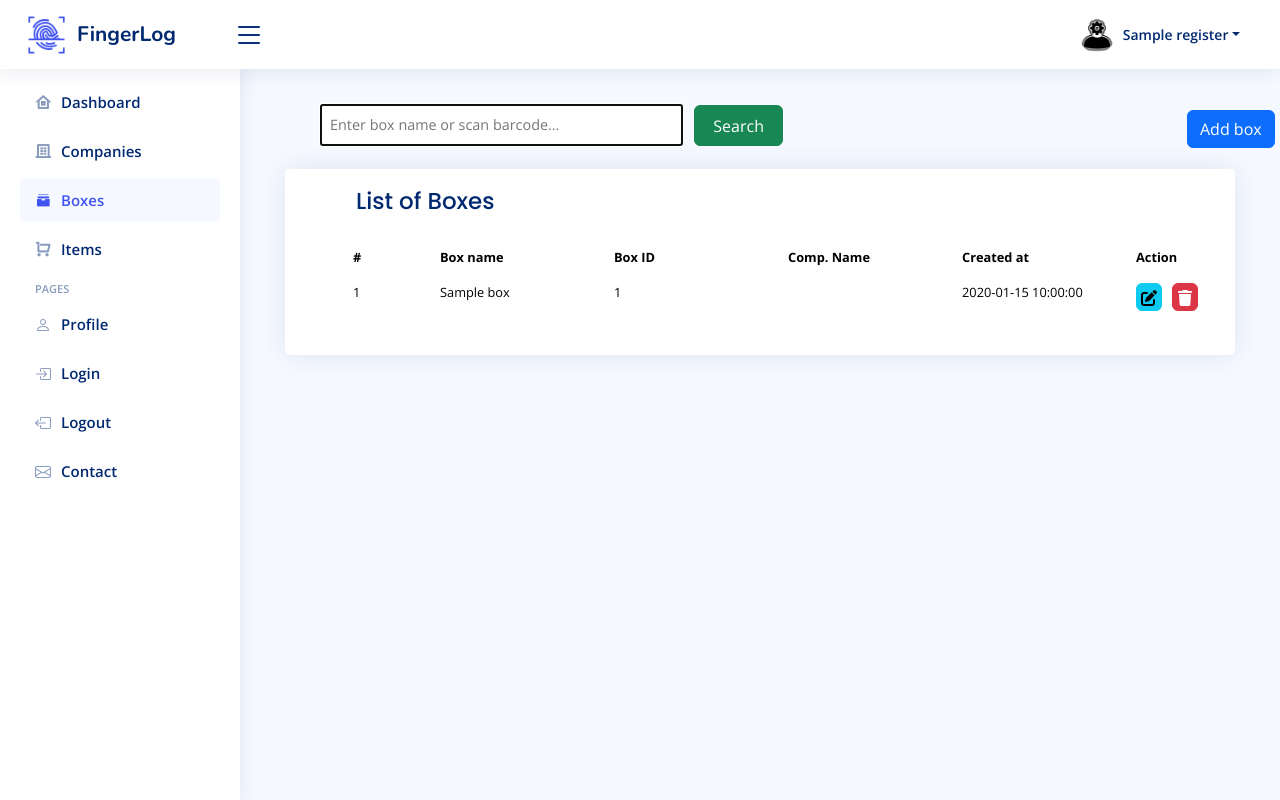
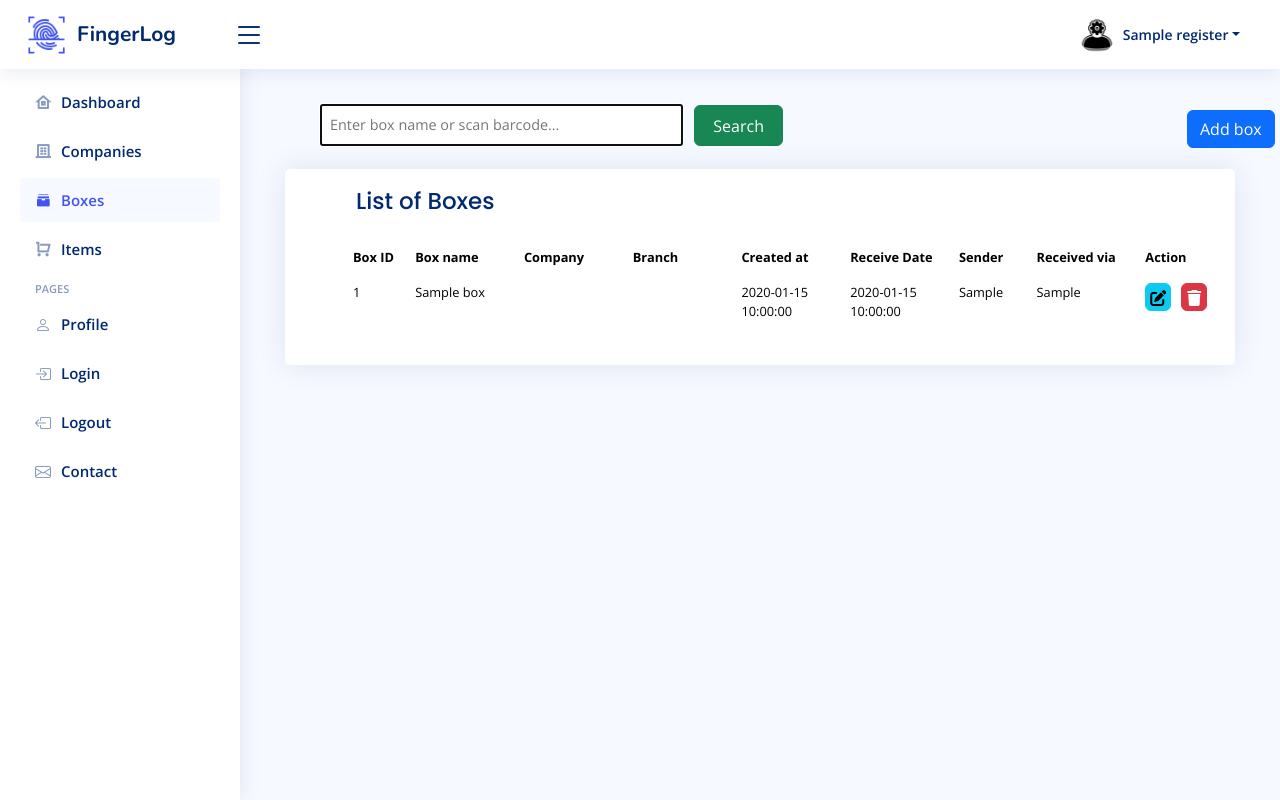
Before and after one commit to kamranzafar4343/NiceAdmin, a PHP site: page /box.php in a window 1280 px wide. Run offline with PHP 8.4, Linux system fonts and the light colour scheme; the visitor is signed in with stand-in values (Sample User, id 1); tables that the repository leaves empty or names only in its code hold one stand-in row (values such as "Sample post"); data that the repository does not hold is empty; some libraries are stand-ins or nearby versions; some web fonts are replaced.

Commit message:
Fix: "send message with formatting, add box column to the items table, changed some columns in box table"

```diff
--- a/box.php
+++ b/box.php
@@ -34,8 +34,6 @@ if (isset($_GET['query']) && !empty($_GET['query'])) {
     $sql = "SELECT * FROM box";
     $result = $conn->query($sql);
 }
-
-
 ?>
 
 <!DOCTYPE html>
@@ -531,13 +529,16 @@ if (isset($_GET['query']) && !empty($_GET['query'])) {
                         <table class="table table-borderless datatable mt-4" style="table-layout: fixed;">
                             <thead>
                                 <tr>
+                                    <th scope="col" style="width: 8%;">Box ID</th>
+                                    <th scope="col" style="width: 14%;">Box name</th>
+                                    <th scope="col" style="width: 14%;">Company</th>
+                                    <th scope="col" style="width: 14%;">Branch</th>
+                                    <!-- <th scope="col" style="width: 24%;">Company Name</th> -->
+                                    <th scope="col" style="width: 14%;">Created at</th>
+                                    <th scope="col" style="width: 14%;">Receive Date</th>
+                                    <th scope="col" style="width: 10%;">Sender</th>
+                                    <th scope="col" style="width: 14%;">Received via</th>
 
-                                    <th scope="col" style="width:10%;">#</th>
-                                    <th scope="col" style="width: 20%;">Box name</th>
-                                    <th scope="col" style="width: 20%;">Box ID</th>
-                                    <th scope="col" style="width: 20%;">Comp. Name</th>
-                                    <!-- <th scope="col" style="width: 24%;">Company Name</th> -->
-                                    <th scope="col" style="width: 20%;">Created at</th>
                                     <!-- <th scope="col" style="width: 30%;">Barcode</th> -->
                                     <th scope="col" style="width: 10%;">Action</th>
                                 </tr>
@@ -556,22 +557,22 @@ if (isset($_GET['query']) && !empty($_GET['query'])) {
 
                                     echo "<tr>";
                                     echo "<tr>";
-                                    echo "<td>" . $counter++ . "</td>";
+                                    echo "<td>" . ($row["box_id"]) . "</td>";
                                 ?>
                                     <td>
                                         <?php echo $row['box_name']; ?>
                                     </td>
                                     <?php
 
-                                    echo "<td>" . ($row["box_id"]) . "</td>";
+
 
                                  //get specific company id
-                                $comp_item=$row['companiID_FK'];
+                                $comp_id=$row['companiID_FK'];
 
                                 //show company name of box
-                                $sql3 = "SELECT * FROM compani WHERE comp_id= '$comp_item'";
+                                $sql3 = "SELECT * FROM compani WHERE comp_id= '$comp_id'";
                                 $result3 = $conn->query($sql3);
-                                if($result->num_rows>0){
+                                if($result3->num_rows>0){
                                     $row3= $result3->fetch_assoc();
                                     $comp_name=$row3['comp_name'];
                                 }
@@ -580,7 +581,24 @@ if (isset($_GET['query']) && !empty($_GET['query'])) {
                                     echo "<td>" . $comp_name. "</td>";
 
 
+                                     //get specific branch id
+                                $branch_id=$row['branchID_FK'];
+
+                                //show branch name of box
+                                $sql7 = "SELECT * FROM branch WHERE branch_id= '$branch_id'";
+                                $result7 = $conn->query($sql7);
+                                if($result7->num_rows>0){
+                                    $row7= $result7->fetch_assoc();
+                                    $branch_name=$row7['branch_name'];
+                                }
+
+                                    echo "<td>" . $branch_name. "</td>";
+
+
                                     echo "<td>" . ($row["created_at"]) . "</td>";
+                                    echo "<td>" . ($row["rec_date"]) . "</td>";
+                                    echo "<td>" . ($row["sender"]) . "</td>";
+                                    echo "<td>" . ($row["rec_via"]) . "</td>";
                                     // echo "<td>" . '<img class="barcode" alt="' . ($row["barcode"]) . '" src="barcode.php?text=' . urlencode($row["barcode"]) . '&codetype=code128&orientation=horizontal&size=20&print=false"/>' . "</td>";
                                     ?>
                                     <td>
--- a/pages-contact.php
+++ b/pages-contact.php
@@ -211,7 +211,6 @@ End Search Bar -->
       <nav>
         <ol class="breadcrumb">
           <li class="breadcrumb-item"><a href="index.html">Home</a></li>
-          <li class="breadcrumb-item">Pages</li>
           <li class="breadcrumb-item active">Contact</li>
         </ol>
       </nav>
--- a/sendmail.php
+++ b/sendmail.php
@@ -36,7 +36,7 @@ if (isset($_POST['submit'])) {
         //Content
         $mail->isHTML(true);                                  //Set email format to HTML
         $mail->Subject = $subject;
-        $mail->Body    = $message;
+        $mail->Body    = nl2br($message);  //used nlbr which is used for new lines or formatting
 
         $mail->send();
         echo 'Message has been sent';
```
Also changed, not shown: createBox.php (+18 -1 lines), createitem.php (+14 -12 lines), itemUpdate.php (+1 -13 lines), showItems.php (+21 -0 lines).
